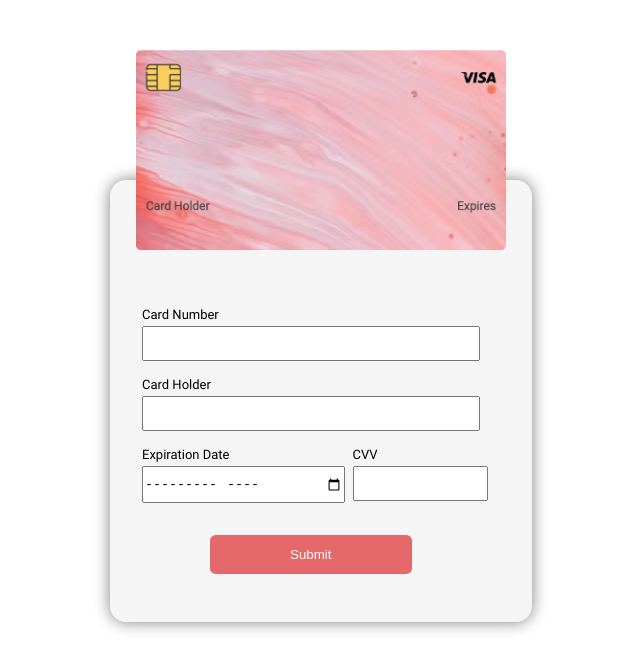
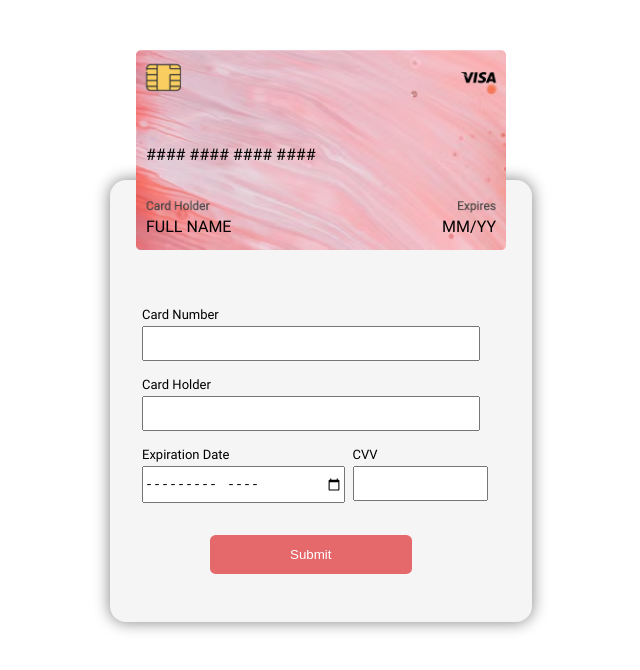
Before and after one commit to huangrunhong/22_Aufgaben, a plain HTML site: page JS_Vertiefung-Projekt_Kreditkarte/index.html in a window 1280 px wide. Shown: the whole page, without its empty margins (319-959 px from the left). Drawn offline with Linux system fonts and the light colour scheme.

Commit message:
first change

```diff
--- a/JS_Vertiefung-Projekt_Kreditkarte/assets/css/style.css
+++ b/JS_Vertiefung-Projekt_Kreditkarte/assets/css/style.css
@@ -76,7 +76,7 @@ article {
   background-size: cover;
   background-repeat: no-repeat;
   background-position: center;
-  font-size: 1.25rem;
+  font-size: 1rem;
 }
 
 .number {
--- a/JS_Vertiefung-Projekt_Kreditkarte/assets/js/main.js
+++ b/JS_Vertiefung-Projekt_Kreditkarte/assets/js/main.js
@@ -10,9 +10,13 @@ const holder = document.getElementById("holder");
 
 const expires = document.getElementById("expires");
 
+number.textContent = "#### #### #### ####";
+
+holder.textContent = "FULL NAME";
+
+expires.textContent = "MM/YY";
+
 function cardSubmit() {
-  const date = expirationDate.value;
-
   number.textContent = cardNumber.value;
 
   holder.textContent = cardHolder.value;
```
